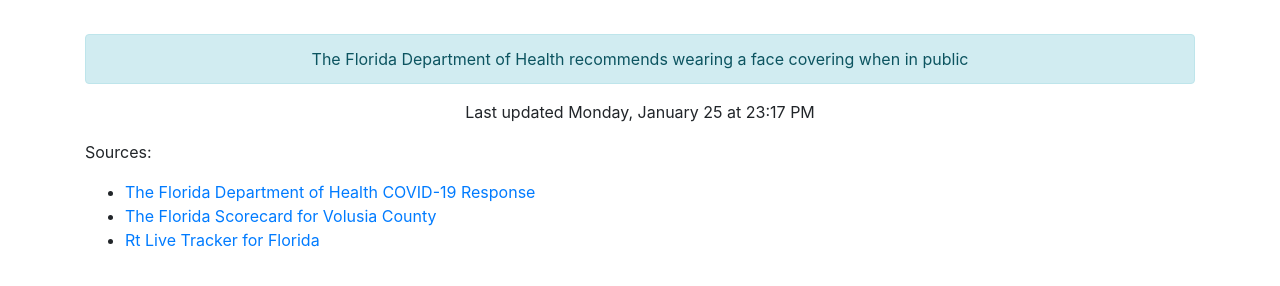
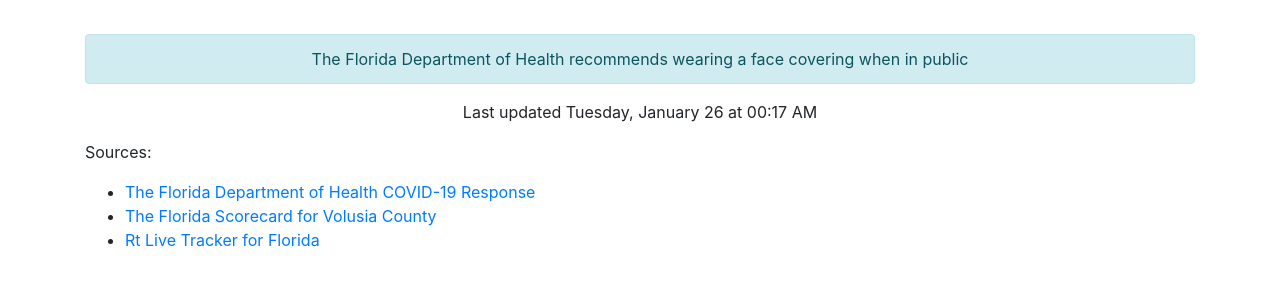
Before and after one commit to thinkjson/timeforchurch, a Jekyll site: the page built from index.md, in a window 1280 px wide. Shown: the part 544-830 px from the top of the page. Built offline with Jekyll 4.4.1, drawn with Linux system fonts in a browser that asks for light colours; our own code applies the rules of GitHub Pages for plain Markdown files.

Commit message:
Updating data

```diff
--- a/_includes/data.html
+++ b/_includes/data.html
@@ -10,4 +10,4 @@
     <div class="outcome text-success">YES</div>
     <div class="alert alert-info" role="alert">The Florida Department of Health recommends wearing a face covering when in public</div>
 
-    <p>Last updated Monday, January 25 at 23:17 PM</p>
+    <p>Last updated Tuesday, January 26 at 00:17 AM</p>
```
